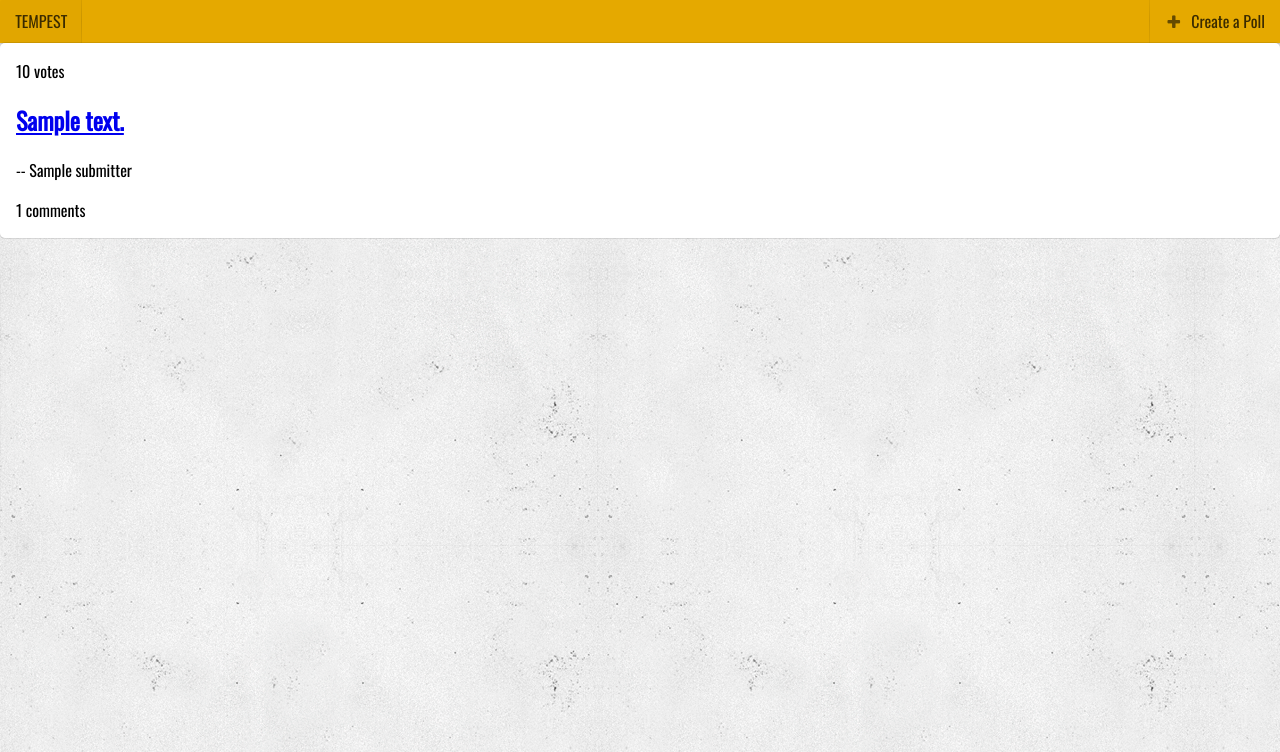
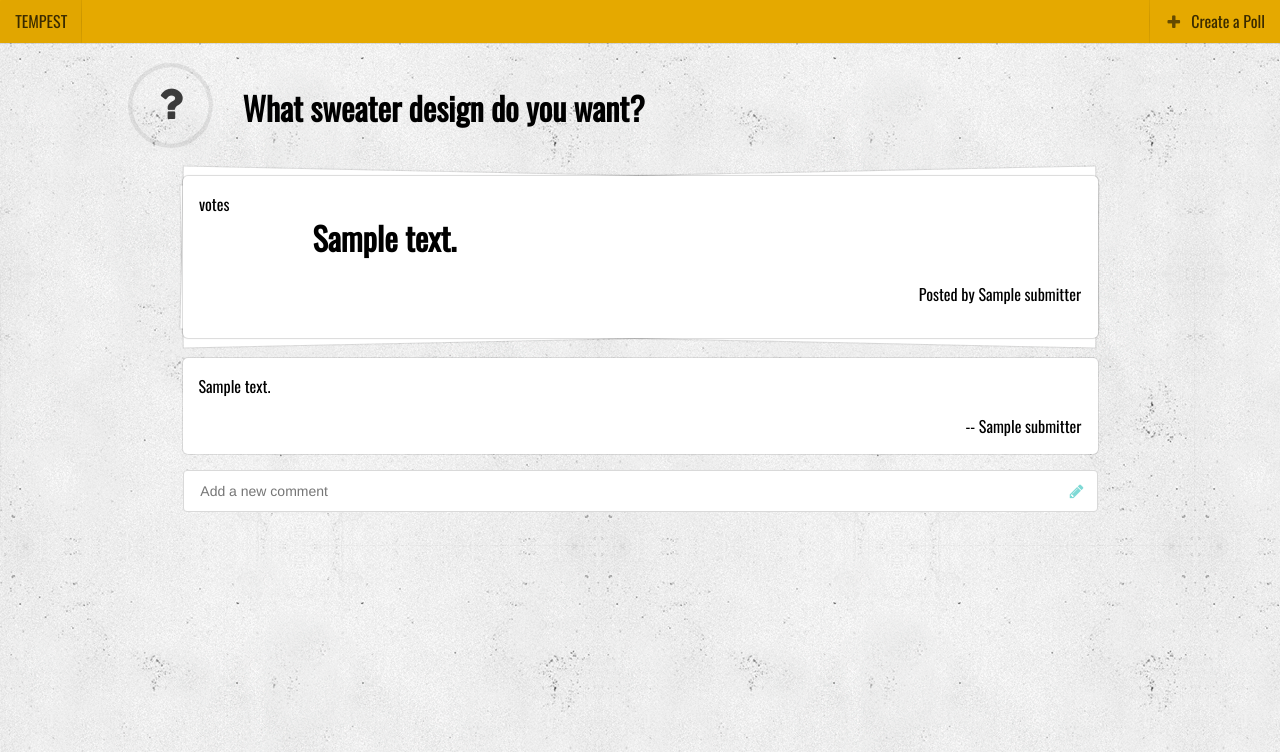
Before and after one commit to ehzhang/jade, a Django app: template apps/common/templates/card.html in a window 1280 px wide. Shown: the top 752 px of the page. Run offline with Django 3.2, Linux system fonts and the light colour scheme; data comes from the database, SQL or seed files in the repository; the template is opened without the code that fills it: values that come from a table or form of the project are taken from there, most other values are stand-ins (such as "Sample title", 1, 10 or a date in 2020); parts of the project's set-up code (start-up, migrations or seed data) failed here and were passed over; some libraries are stand-ins or nearby versions.

Commit message:
updated card view

```diff
--- a/apps/common/templates/card.html
+++ b/apps/common/templates/card.html
@@ -2,6 +2,73 @@
 
 {% block content %}
 
-{% include "card_front.html" %}
+<div class="ui grid container" style="margin-top: 20px">
+    <div class="two wide column">&nbsp;</div>
+    <div class="two wide column">
+        <div class="ui icon header">
+            <i class="circular question icon"></i>
+        </div>
+    </div>
+    <div class="ten wide column">
+        <h1>{{ poll.name }}</h1>
+    </div>
+</div>
+
+<div class="container">
+    <div class="ui piled segment">
+        <div class="ui grid">
+            <div class="two wide column">
+                votes
+            </div>
+            <div class="fourteen wide column">
+                <h1>{{ card.text }}</h1>
+                {% if card.submitter %}
+                    <p align="right">Posted by {{ card.submitter }}
+                {% endif %}
+            </div>
+        </div>
+    </div>
+</div>
+
+<div class="container">
+    {% for comment in card.comments %}
+    <div class="ui segment">
+        <p>{{ comment.text }}</p>
+        <p align="right"> -- {{ comment.submitter }}</p>
+    </div>
+    {% endfor %}
+
+    <form id="comment" action="{% url 'create_comment' %}"
+        method="post">
+        {% csrf_token %}
+        <div class="ui fluid icon input">
+            <input type="text" name="text" placeholder="Add a new comment">
+            <i class="teal pencil icon"></i>
+        </div>
+        <input type="hidden" name="option_id" value="{{ card.option_id }}">
+    </form>
+</div>
+
+<script type="text/javascript">
+    function reply(){
+        $('#comment').submit(function(){
+            $.post(
+                $(this).attr('action'),
+                $(this).serialize(),
+                function(result){
+                    if (result['result'] == 'success'){
+                        console.log('success');
+                    }
+                }
+            );
+            return false;
+        });
+    }
+    $('#comment').keypress(function(event){
+        if (event.which == 13){
+            reply();
+        }
+    })
+</script>
 
 {% endblock %}
--- a/apps/common/templates/poll.html
+++ b/apps/common/templates/poll.html
@@ -3,7 +3,7 @@
 {% block content %}
 
 <div class="container">
-    <div class="ui piled segment">
+    <div class="ui stacked segment">
         <h1>{{ poll.name }}</h1>
         {% if poll.submitter %}
         <p>Asked by {{ poll.submitter }}
--- a/apps/poll/models.py
+++ b/apps/poll/models.py
@@ -30,6 +30,7 @@ class Option(models.Model):
     submitter = models.CharField(
         _('name of option submitter'),
         max_length=100,
+        blank=True,
     )
 
     text = models.CharField(
@@ -86,6 +87,7 @@ class Comment(models.Model):
     submitter = models.CharField(
         _('name of comment submitter'),
         max_length=100,
+        blank=True,
     )
 
     timestamp = models.TimeField(
--- a/apps/poll/urls.py
+++ b/apps/poll/urls.py
@@ -14,7 +14,8 @@ urlpatterns = patterns('jade.apps.poll.views',
     url(r'^option_upvote/$', 'option_upvote'),
     url(r'^option_downvote/$', 'option_downvote'),
 
-    url(r'^create_comment/$', 'create_comment'),
+    url(r'^create_comment/$', 'create_comment',
+        name='create_comment'),
     url(r'^comment_upvote/$', 'comment_upvote'),
     url(r'^comment_downvote/$', 'comment_downvote'),
 )
--- a/apps/poll/utils.py
+++ b/apps/poll/utils.py
@@ -31,7 +31,7 @@ class CardBack(Card):
     comments = None
 
     def __init__(self, option_id):
-        super(CardFront, self).__init__(option_id)
+        super(CardBack, self).__init__(option_id)
         option = Option.objects.get(id=option_id)
 
         self.comments = [
```
Also changed, not shown: apps/poll/views.py (+13 -2 lines), apps/common/templates/card_back.html (deleted).
